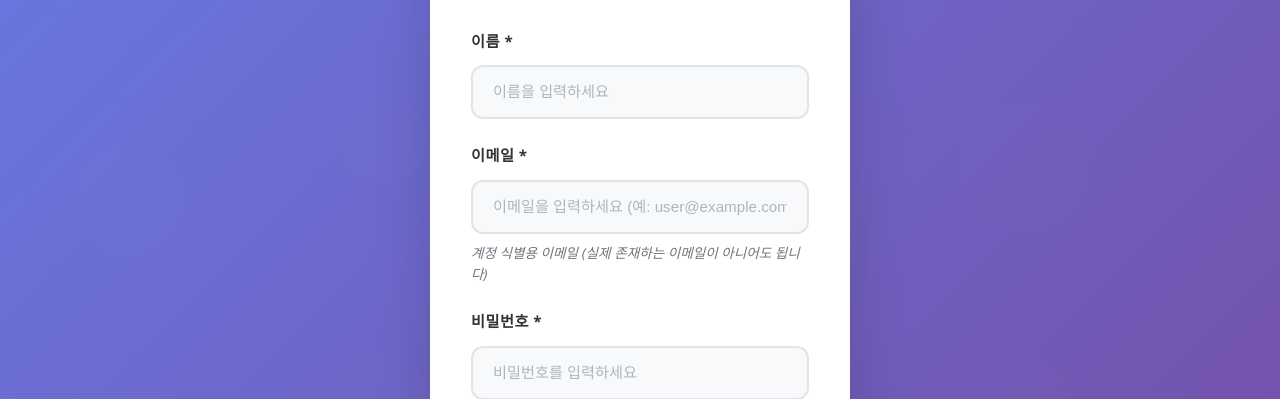
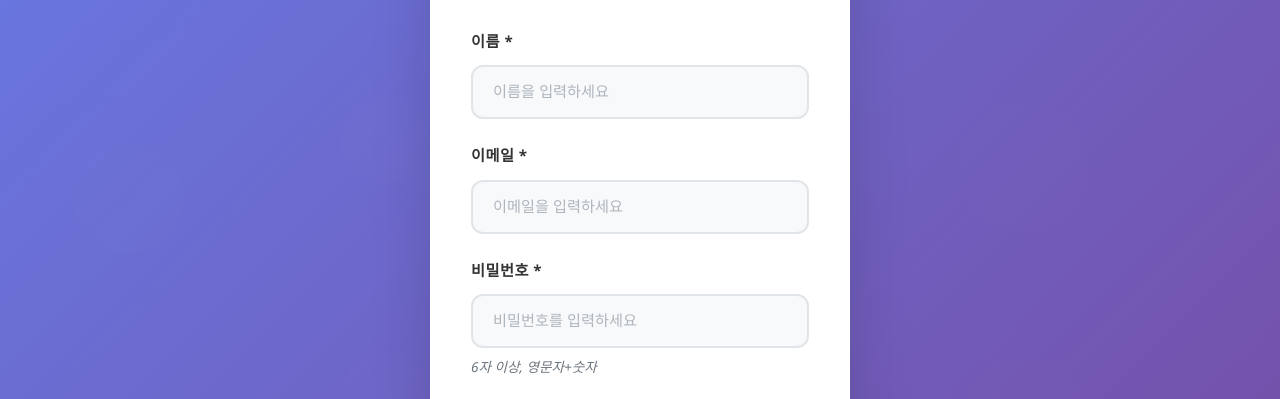
Before and after one commit to chajunghun83/todoapp, a plain HTML site: page pages/signup.html in a window 1280 px wide. Shown: the part 406-805 px from the top of the page. Drawn offline with nearby package versions, Linux system fonts and the light colour scheme.

Commit message:
회원가입 페이지 이메일 입력 UI 개선
- placeholder에서 괄호 예시 제거: '(예: user@example.com)' 삭제
- 하단 설명 텍스트 제거: '계정 식별용 이메일...' 설명 삭제
- 더 깔끔하고 간단한 이메일 입력 폼으로 개선

```diff
--- a/pages/signup.html
+++ b/pages/signup.html
@@ -28,8 +28,7 @@
 
                 <div class="form-group">
                     <label for="userEmail">이메일 *</label>
-                    <input type="text" id="userEmail" name="email" class="form-control" placeholder="이메일을 입력하세요 (예: user@example.com)" required autocomplete="email">
-                    <small class="form-text">계정 식별용 이메일 (실제 존재하는 이메일이 아니어도 됩니다)</small>
+                    <input type="text" id="userEmail" name="email" class="form-control" placeholder="이메일을 입력하세요" required autocomplete="email">
                 </div>
 
                 <div class="form-group">
```
